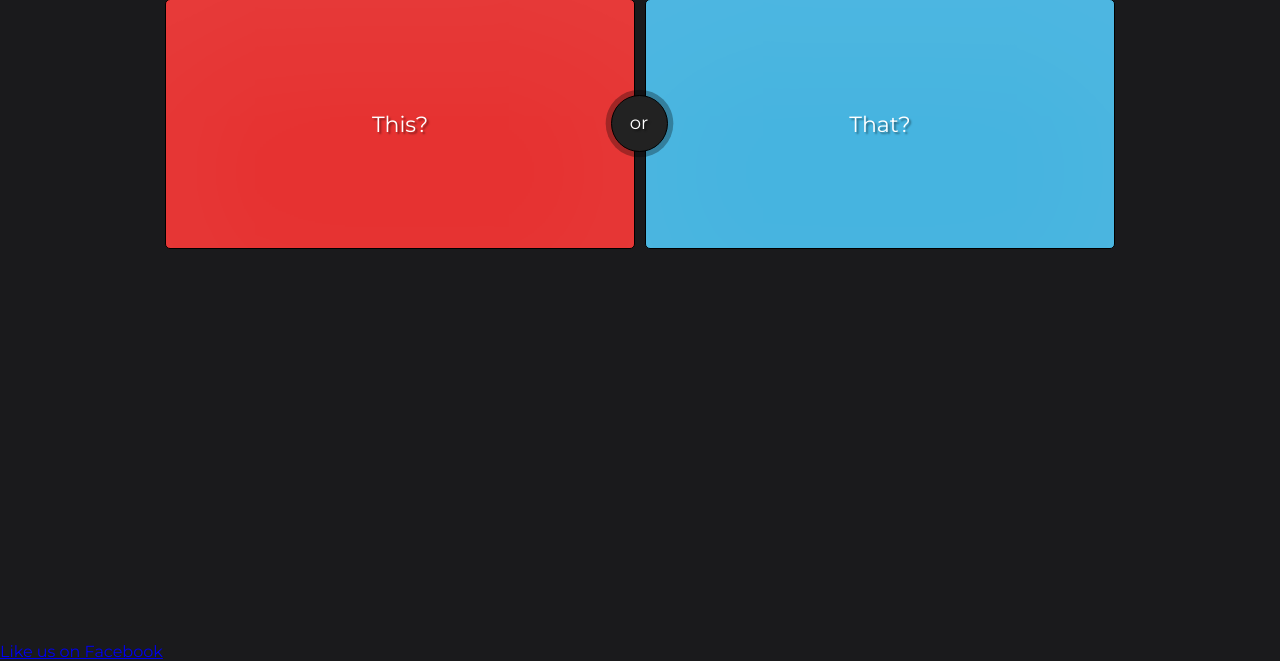
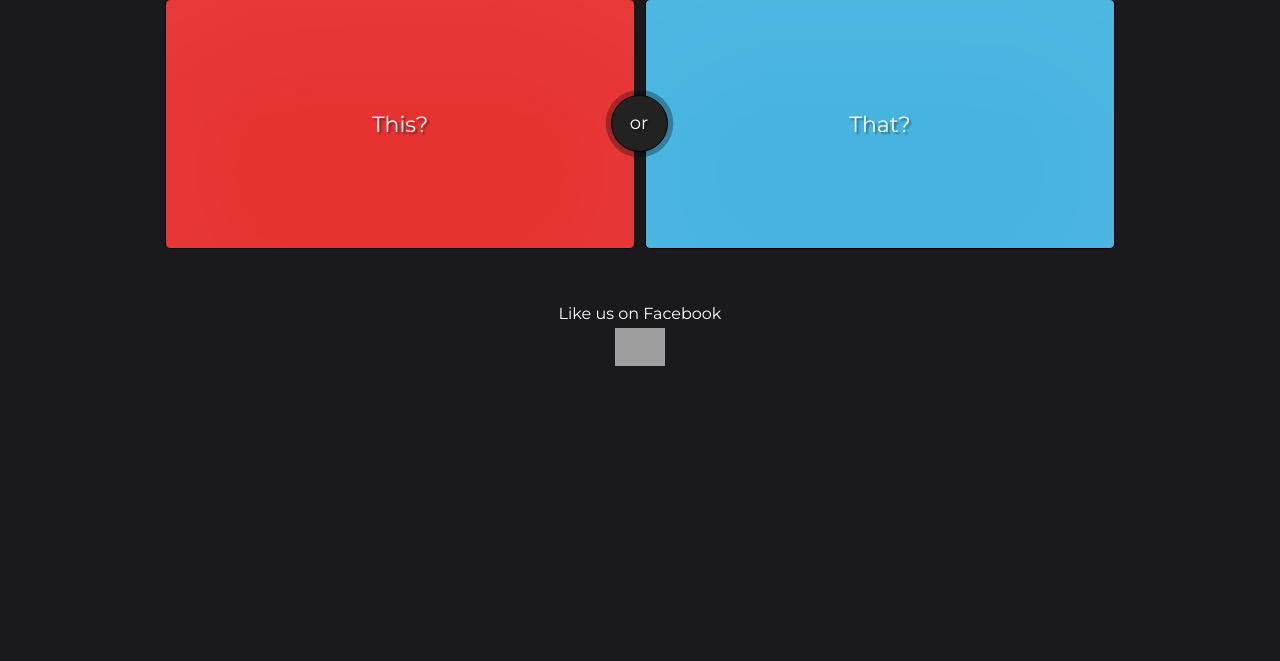
Before and after one commit to duvan094/PHPproject, a PHP site: page / in a window 1280 px wide. Shown: the part 139-800 px from the top of the page. Run offline with PHP 8.4, Linux system fonts and the light colour scheme; grey boxes are pictures that could not be loaded.

Commit message:
Footer changes

```diff
--- a/footer.php
+++ b/footer.php
@@ -1,6 +1,8 @@
 <footer>
 
 	<p><a href="https://www.facebook.com/jacob.duvander?ref=br_rs">Like us on Facebook</a></p>
+
+	<img src="img/JayD.png">
 
 </footer>
 
--- a/main.css
+++ b/main.css
@@ -145,8 +145,18 @@ main{
 
 footer {
 	text-align: center;
-	position: absolute;
-	bottom: 0;
+	margin-top: 50px;
+	width: 100%;
+}
+
+footer a {
+	text-decoration: none;
+	color: white;
+}
+
+footer img {
+	max-width: 50px;
+	margin-top: 5px;
 }
 
 @media(min-width:500px){
```
Also changed, not shown: 1 other file.
